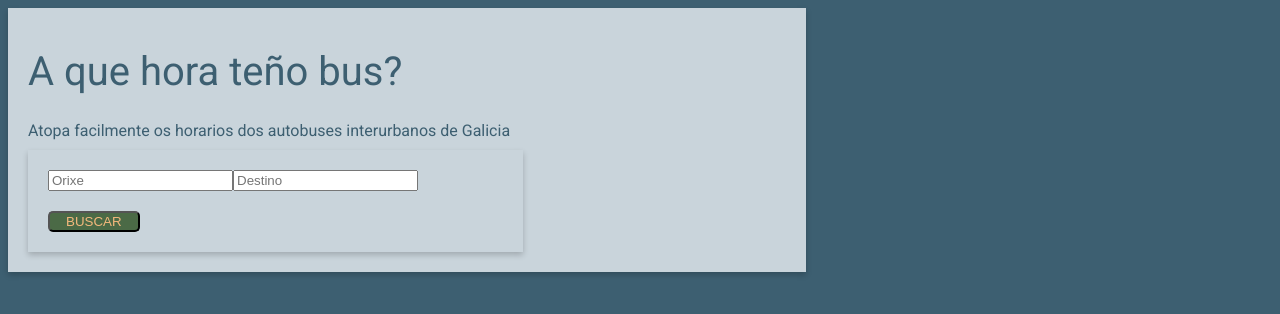
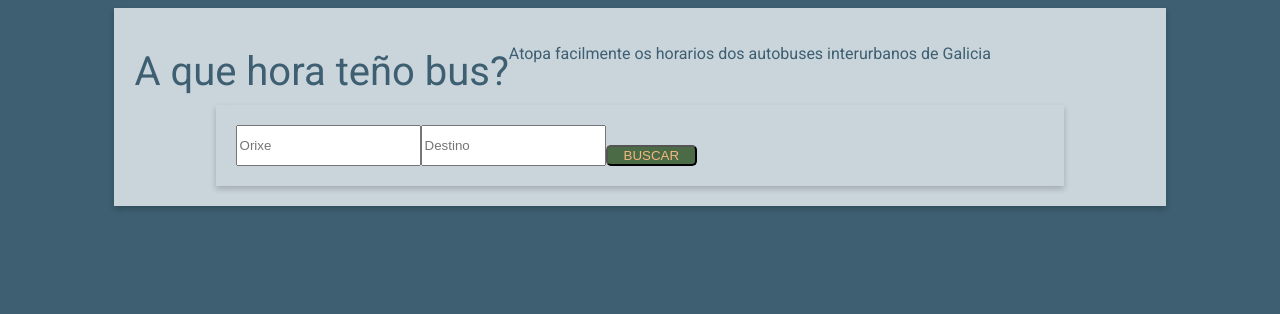
Before and after one commit to mechaphysis/public-transport-app, a React app: page / in a window 1280 px wide. Built offline with nearby package versions, Linux system fonts and the light colour scheme.

Commit message:
fix: Correct alignment and margins

```diff
--- a/src/styles.css
+++ b/src/styles.css
@@ -28,7 +28,7 @@ p {
 }
 
 .container {
-  margin: 10 px 15 px;
+  margin: auto;
   padding: 20px;
   border: 0 px solid #000;
   border-radius: 5 px;
@@ -36,7 +36,7 @@ p {
   box-shadow: 0 3px 6px 0 rgba(0, 0, 0, 0.2);
   display: flex;
   flex-wrap: wrap;
-  width: 60%;
+  width: 80%;
 }
 
 .button {
```
